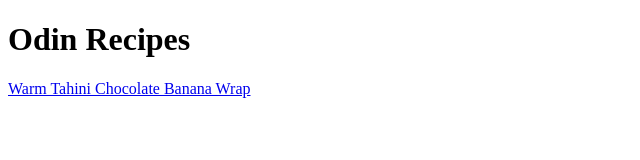
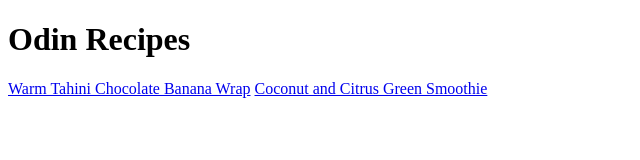
Before and after one commit to Matthias-Wolf/odin-recipes, a plain HTML site: page index.html in a window 1280 px wide. Shown: the whole page, without its empty margins (0-640 px from the left). Drawn offline with Linux system fonts and the light colour scheme.

Commit message:
Add link to second recipe page

```diff
--- a/index.html
+++ b/index.html
@@ -9,5 +9,6 @@
     <body>
         <h1>Odin Recipes</h1>
         <a href="./recipes/warm-tahini-chocolate-banana-wrap.html">Warm Tahini Chocolate Banana Wrap</a>
+        <a href="./recipes/coconut-and-citrus-green-smoothie.html">Coconut and Citrus Green Smoothie</a>
     </body>
 </html>
```
